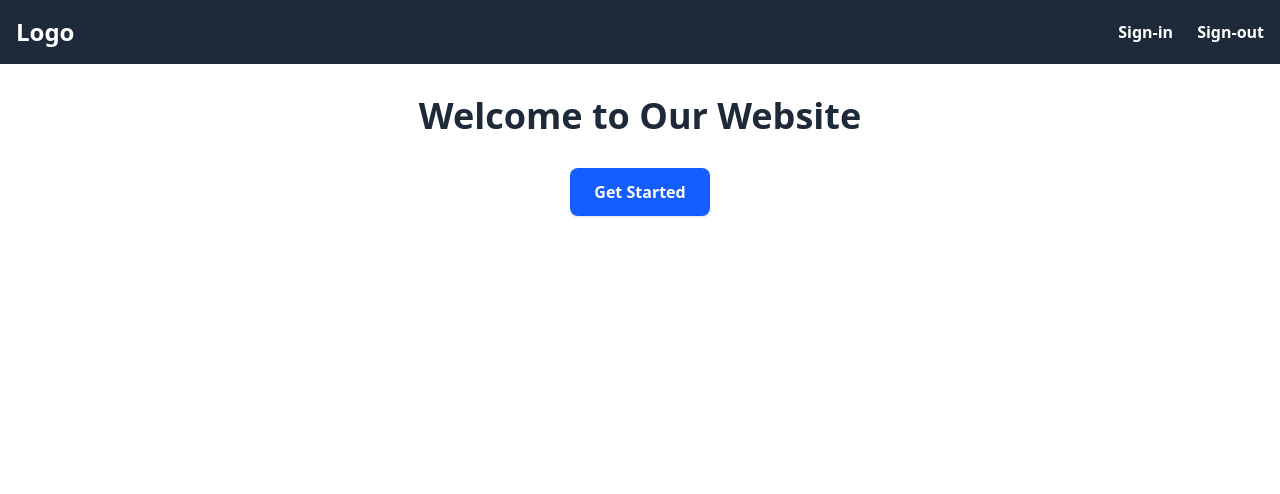
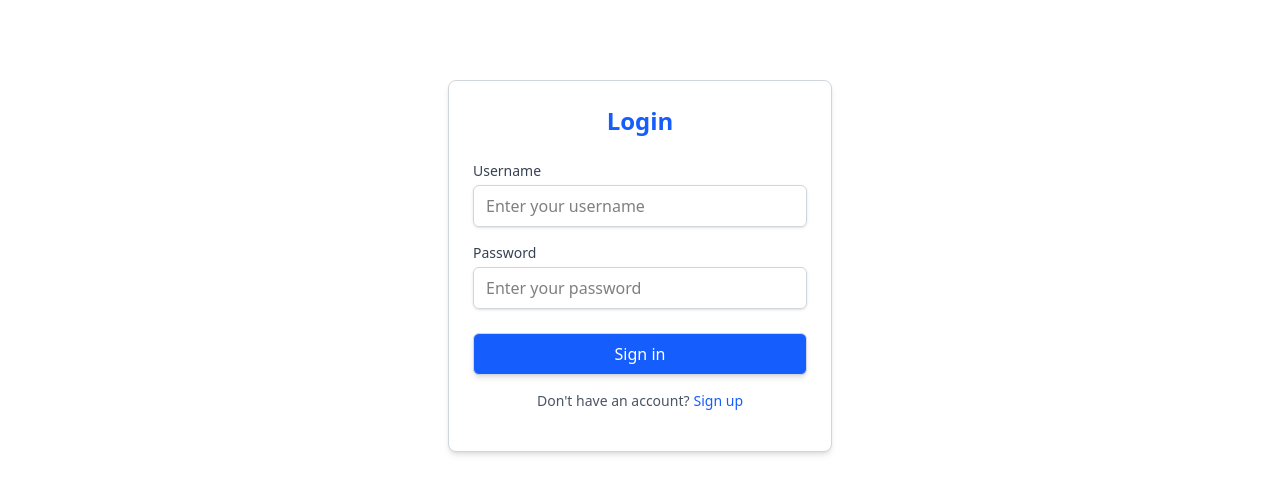
Before and after one commit to RISH-VERSION/cms-project, a React (Vite) app in the folder client/: page /signin in a window 1280 px wide. Shown: the top 494 px of the page. Built offline with nearby package versions, Linux system fonts and the light colour scheme.

Commit message:
Router.jsx

```diff
--- a/client/src/App.jsx
+++ b/client/src/App.jsx
@@ -1,12 +1,12 @@
-import React from 'react';
-import Home from './pages/Home';
+import { BrowserRouter } from 'react-router-dom';
+import AppRouter from './routes/Router';
 
 function App() {
   return (
-    <div>
-      <Home></Home>
-    </div>
-  )
+    <BrowserRouter>
+      <AppRouter/>
+    </BrowserRouter>
+  );
 }
 
 export default App;
--- a/client/src/pages/Home.jsx
+++ b/client/src/pages/Home.jsx
@@ -1,12 +1,24 @@
+import { useNavigate } from "react-router-dom";
 function Home(props) {
+    const navigate = useNavigate();
     return (
         <>
             <header className="bg-gray-800 text-white py-4">
                 <div className="container mx-auto flex justify-between items-center px-4">
                     <h1 className="text-2xl font-bold">Logo</h1>
                     <div className="flex space-x-6">
-                    <button className="text-white hover:text-gray-300 font-semibold">Sign-in</button>
-                    <button className="text-white hover:text-gray-300 font-semibold">Sign-out</button>
+                        <button
+                            className="text-white hover:text-gray-300 font-semibold"
+                            onClick={() => navigate('/signin')}
+                        >
+                            Sign-in
+                        </button>
+                        <button
+                            className="text-white hover:text-gray-300 font-semibold"
+                            onClick={() => navigate('/signup')}
+                        >
+                            Sign-up
+                        </button>
                     </div>
                 </div>
             </header>
--- a/client/src/pages/Signin.jsx
+++ b/client/src/pages/Signin.jsx
@@ -1,8 +1,8 @@
 import React from 'react';
+import { Link } from 'react-router-dom';
 
-function Signin(props) {
+function Signin() {
   return (
-        <>
     <div className="mx-auto mt-20 max-w-sm p-6 bg-white rounded-lg shadow-md border border-gray-300">
       <div className="text-center mb-6 text-blue-600">
         <h1 className="text-2xl font-bold">Login</h1>
@@ -38,13 +38,12 @@ function Signin(props) {
         </div>
         <p className="mt-4 text-center text-sm text-gray-600">
           Don't have an account?
-                        <a href="/login" className="ml-1 text-blue-600 hover:underline font-medium">
+          <Link to="/signup" className="ml-1 text-blue-600 hover:underline font-medium">
             Sign up
-                        </a>
+          </Link>
         </p>
       </div>
     </div>
-        </>
   );
 }
 
--- /dev/null
+++ b/client/src/routes/Router.jsx
@@ -0,0 +1,18 @@
+import { Routes, Route } from 'react-router-dom';
+import Home from '../pages/Home';
+import Signup from '../pages/Signup';
+import Signin from '../pages/Signin';
+import NotFound from '../pages/NotFound';
+
+const AppRouter = () => {
+    return (
+        <Routes>
+            <Route path="/" element={<Home />} />
+            <Route path="/signup" element={<Signup />} />
+            <Route path="/signin" element={<Signin />} />
+            <Route path="*" element={<NotFound />} />
+        </Routes>
+    );
+};
+
+export default AppRouter;
```
Lines whose indentation alone changed are shown as unchanged.
